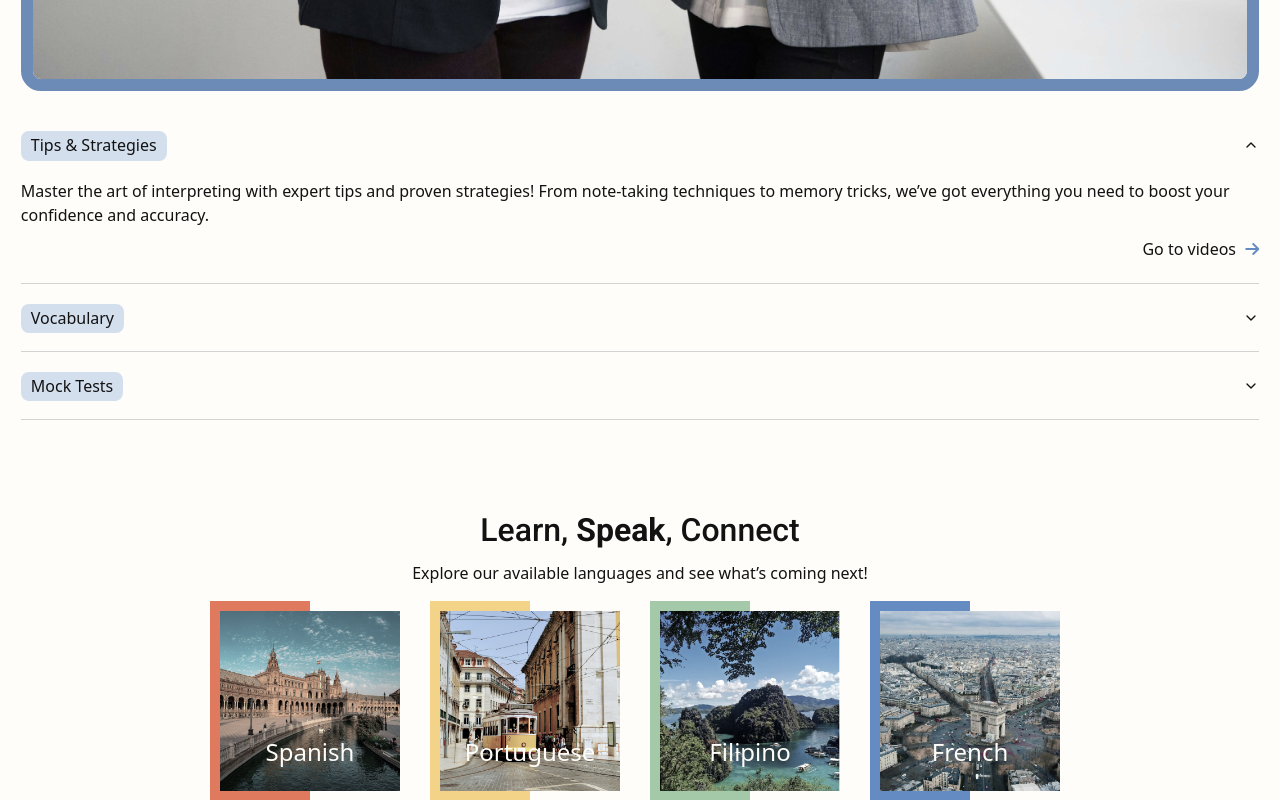
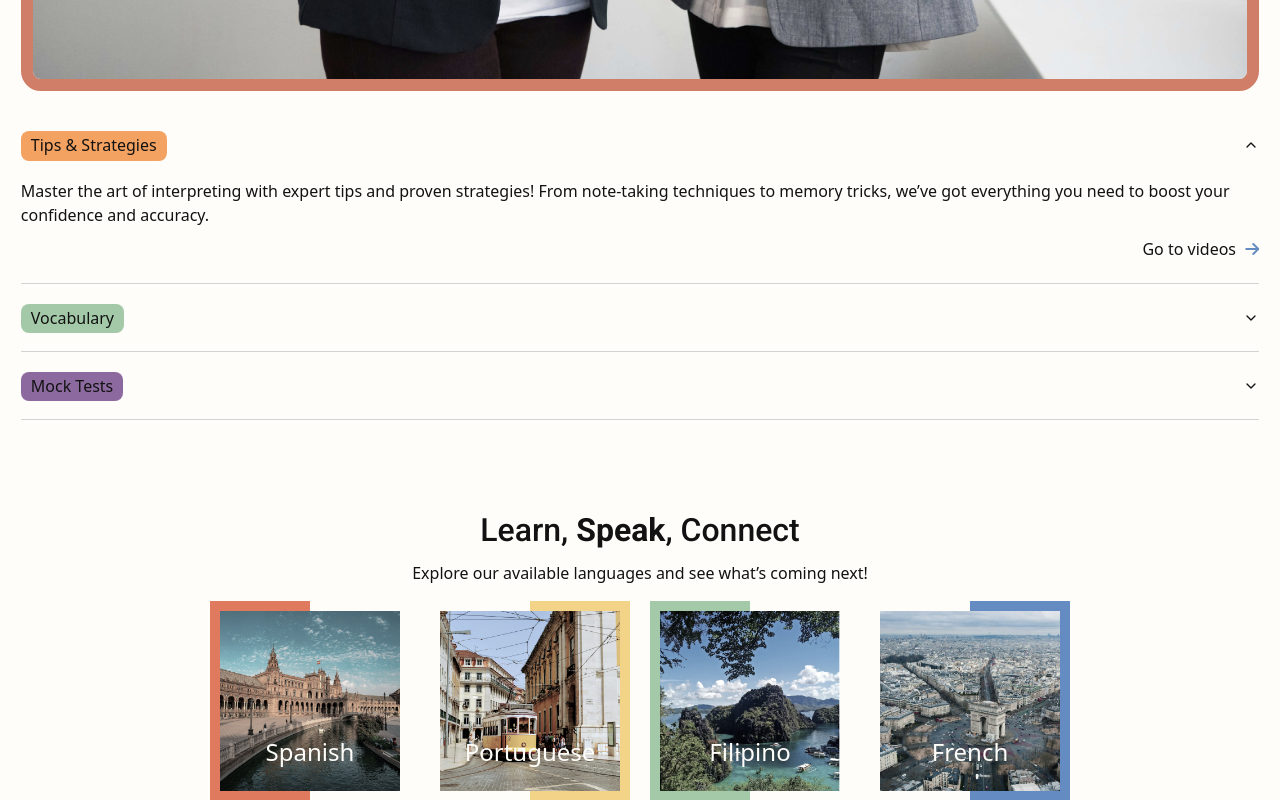
Before and after one commit to fsimizu/FreeSpace, a React (Vite) app: page / in a window 1280 px wide. Shown: the part 1640-2440 px from the top of the page. Built offline with nearby package versions, Linux system fonts and the light colour scheme.

Commit message:
fixes 21/03

```diff
--- a/src/components/AboutUs/aboutUs.css
+++ b/src/components/AboutUs/aboutUs.css
@@ -14,7 +14,7 @@
 .about__image_container img {
     width: 100%;
     border-radius: 20px;
-    border: 12px solid var(--main-blue);
+    border: 12px solid var(--red);
     margin-bottom: 20px;
     filter: saturate(0.8)
 }
--- a/src/components/AboutUs/index.jsx
+++ b/src/components/AboutUs/index.jsx
@@ -8,18 +8,21 @@ export function AboutUs() {
       name: 'Tips & Strategies',
       shortName: 'tips',
       description: "Master the art of interpreting with expert tips and proven strategies! From note-taking techniques to memory tricks, we’ve got everything you need to boost your confidence and accuracy.",
+      color: 'var(--orange)'
       // initial: true
     },
     vocab: {
       name: 'Vocabulary',
       shortName: 'vocabulary',
       description: "Expand your language skills with essential vocabulary lists and exercises! Whether you’re tackling medical, legal, or everyday conversations, these words and phrases will help you interpret like a pro.",
+      color: 'var(--green)'
       // initial: false
     },
     mock: {
       name: 'Mock Tests',
       shortName: '',
       description: "Put your skills to the test with realistic mock exams! Practice under real conditions, track your progress, and get ready to ace your next interpreting challenge.",
+      color: 'var(--purple)'
       // initial: false
     },
   };
--- a/src/components/AboutUsCard/aboutUsCard.css
+++ b/src/components/AboutUsCard/aboutUsCard.css
@@ -12,7 +12,7 @@
 }
 
 .aboutUsCard__title {
-    background-color: var(--light-blue);
+    /* background-color: var(--light-blue); */
     padding: 5px 10px;
     border-radius: 8px;
 }
--- a/src/components/AboutUsCard/index.jsx
+++ b/src/components/AboutUsCard/index.jsx
@@ -16,7 +16,9 @@ export function AboutUsCard({ card, isExpanded, onToggle }) {
                     }
                 }}
             >
-                <h6 className="aboutUsCard__title">{card.name}</h6>
+                <h6 className="aboutUsCard__title"
+                style={{backgroundColor: `${card.color}`}}
+                >{card.name}</h6>
                 <div>
                     {isExpanded ? <ChevronUp size={16} /> : <ChevronDown size={16} />}
                 </div>
--- a/src/components/LanguageCard/index.jsx
+++ b/src/components/LanguageCard/index.jsx
@@ -1,10 +1,13 @@
 // import React from "react";
 // import { useState } from "react";
-import { Link } from 'react-router-dom';
+import { Link, useNavigate  } from 'react-router-dom';
+
 import './languageCard.css';
 
 export function LanguageCard({ language }) {
     // const [isDragging, setIsDragging] = useState(false);
+
+    const navigate = useNavigate();
 
     return (
         <div className="language__card-container">
@@ -16,10 +19,14 @@ export function LanguageCard({ language }) {
                     <div className="card-front"
                         style={{
                             backgroundImage: `url(${language.imgUrl})`,
-                            borderImage: `linear-gradient(to right, ${language.color} 50%, var(--white) 0%)`,
+                            borderImage: `linear-gradient(to right, ${language.colorFrom} 50%, ${language.colorTo} 0%)`,
                             borderImageSlice: 1,
                             borderWidth: '10px',
                             borderStyle: 'solid',
+                        }}
+                        onClick={() => {
+                            navigate(`/resources/${language.name}`) ;
+                            // window.scrollTo({ top: 0, behavior: 'smooth' });
                         }}
                     >
                         <div className="card-body">
@@ -33,7 +40,7 @@ export function LanguageCard({ language }) {
                                             }}
                     >
                         <div className="card-body">
-                            <p>More details about {language.name}</p>
+                            <p>{language.goText}</p>
 
                             <Link to={`/resources/${language.name}`} className="btn btn-primary">
                                 {language.go}
--- a/src/components/LanguageCard/languageCard.css
+++ b/src/components/LanguageCard/languageCard.css
@@ -1,17 +1,12 @@
 .language__card-container {
-   /* Creates depth effect */
    perspective: 1000px;
 }
 
 .language__card {
-   /* margin: 0 auto; */
    width: 200px;
    height: 200px !important;
    border: none !important;
    position: relative;
-
-   /* border: 1px solid red !important ; */
-   /* overflow: hidden; */
 
 }
 
@@ -24,24 +19,16 @@
 
 }
 
-.language__card-container .card:hover .card-inner {
-   transform: rotateY(180deg);
-}
 
 .language__card-container .card-front,
 .language__card-container .card-back {
    width: 100%;
    height: 100%;
-   /* position: absolute; */
    backface-visibility: hidden;
    display: flex;
    justify-content: center;
    align-items: center;
-
-   border-radius: 10px;
-   /* overflow: hidden; */
-   /* border: 1px solid red */
-
+   /* border-radius: 10px; */
 
 }
 
@@ -55,18 +42,18 @@
    align-items: flex-end;
    color: var(--white);
 
-   /* border: 10px solid red; */
-   /* border-image: linear-gradient(to right, red 50%, var(--white) 0%); */
-   /* border-image-slice: 1; */
+}
 
-   /* borderImage: `linear-gradient(to right, ${language.color} 50%, var(--white) 0%)`,
-   borderImageSlice: 1,
-   borderWidth: '10px',
-   borderStyle: 'solid',  */
+.language__card-container .card-back {
+   transform: rotateY(180deg);
 }
 
 
 
-.language__card-container .card-back {
-   transform: rotateY(180deg);
-}
+@media only screen and (min-width: 768px) {
+
+   .language__card-container .card:hover .card-inner {
+      transform: rotateY(180deg);
+   }
+
+ }
--- a/src/index.css
+++ b/src/index.css
@@ -38,6 +38,13 @@ body {
   min-height: 100vh;
   background-color: var(--white);
   color: var(--black);
+/*
+  display: flex;
+  justify-content: center; */
+}
+
+#root {
+  /* max-width: 1000px; */
 }
 
 h1 {
--- a/src/layout/Layout.jsx
+++ b/src/layout/Layout.jsx
@@ -1,10 +1,12 @@
 import React from 'react';
 import { Navbar } from '../components/Navbar';
 import { Footer } from '../components/Footer';
+import { ScrollToTop } from '../utils/functions';
 
 export const Layout = ({children}) =>{
     return(
         <div style={{ position: "relative" }}>
+            <ScrollToTop />
             <Navbar />
             {children}
             <Footer />
--- a/src/utils/functions.js
+++ b/src/utils/functions.js
@@ -1,4 +1,6 @@
 import { scroller } from "react-scroll";
+import { useEffect } from 'react';
+import { useLocation } from 'react-router-dom';
 
 
 
@@ -20,3 +22,11 @@ export function generateBreadcrumbItems(pathname) {
 
     return items;
 }
+
+export const ScrollToTop = () => {
+    const { pathname } = useLocation();
+    useEffect(() => {
+      window.scrollTo({ top: 0, behavior: 'smooth' });
+    }, [pathname]);
+    return null;
+  };
--- a/src/utils/languages.js
+++ b/src/utils/languages.js
@@ -1,31 +1,43 @@
-export const languages ={
-    spanish:{
-        name:'Spanish',
+export const languages = {
+    spanish: {
+        name: 'Spanish',
         shortName: 'sp',
-        imgUrl:'/images/lang-spanish.png',
-        color:'var(--red)',
-        go: 'Vamos'
+        imgUrl: '/images/lang-spanish.png',
+        color: 'var(--red)',
+        colorFrom: 'var(--red)',
+        colorTo: 'var(--white)',
+        go: 'Vamos',
+        goText: 'Estás listo?'
     },
-    portuguese:{
-        name:'Portuguese',
+    portuguese: {
+        name: 'Portuguese',
         shortName: 'pt',
-        imgUrl:'/images/lang-portuguese.png',
-        color:'var(--yellow)',
-        go: 'Bora lá'
+        imgUrl: '/images/lang-portuguese.png',
+        color: 'var(--yellow)',
+        colorFrom: 'var(--white)',
+        colorTo: 'var(--yellow)',
+        go: 'Bora lá',
+        goText: 'Ta pronto?'
     },
     french: {
         name: 'French',
         shortName: 'fr',
-        imgUrl:'/images/lang-french.png',
-        color:'var(--main-blue)',
-        go: 'On y va'
+        imgUrl: '/images/lang-french.png',
+        color: 'var(--main-blue)',
+        colorFrom: 'var(--white)',
+        colorTo: 'var(--main-blue)',
+        go: 'On y va',
+        goText: "T'es pret?"
     },
     filipino: {
         name: 'Filipino',
         shortName: 'fil',
-        imgUrl:'/images/lang-filipino.png',
-        color:'var(--green)',
-        go: 'Tara na'
+        imgUrl: '/images/lang-filipino.png',
+        color: 'var(--green)',
+        colorFrom: 'var(--green)',
+        colorTo: 'var(--white)',
+        go: 'Tara na',
+        goText: 'Handa ka na ba?'
     }
 
 }
```
